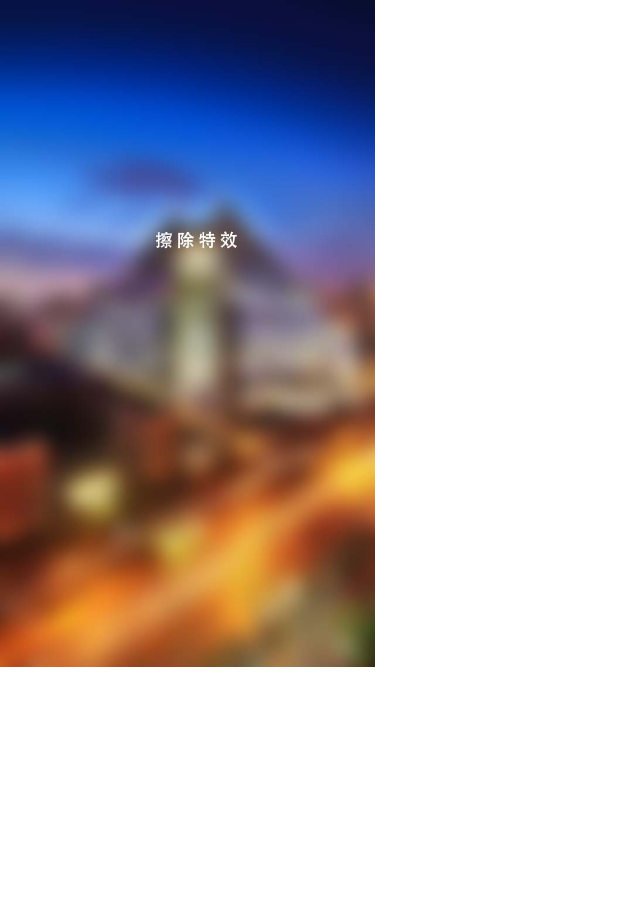
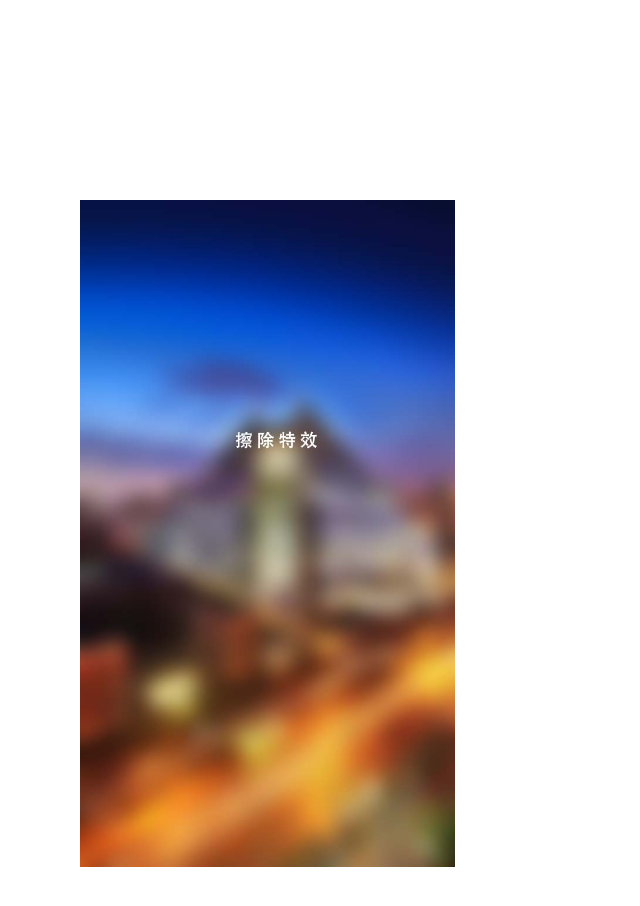
Before and after one commit to kc756585/wipe, a website: page src/index.html in a window 1280 px wide. Shown: the whole page, without its empty margins (0-640 px from the left). Drawn offline with Linux system fonts and the light colour scheme.

Commit message:
2018-11-27在定位状态下的涂抹效果

```diff
--- a/src/index.html
+++ b/src/index.html
@@ -8,6 +8,7 @@
 	.parent{
 		width: 400px;
 		height: 2000px;
+		position: relative;
 	}
 	html,body{
 		width:100%;
@@ -19,6 +20,9 @@
 		/*border:1px solid #000;*/
 		background:url(image/wipe1.jpg) center 0 no-repeat;
 		background-size: cover;
+		position: absolute;
+		top: 200px;
+		left: 20%;
 	}
 	</style>
 </head>
--- a/src/js/wipe.js
+++ b/src/js/wipe.js
@@ -94,6 +94,15 @@ Wipe.prototype.addEvent = function(){
 	var clickEvtName = this.device ? "touchstart" : "mousedown";
 	var moveEvtName = this.device ? "touchmove" : "mousemove";
 	var endEvtName = this.device ? "touchend" : "mouseup";
+	var allTop = this.cas.offsetTop;
+	var allLeft = this.cas.offsetLeft;
+	var scrollTop;
+	var scrollLeft;
+	var tobj = this.cas;
+	while(tobj = tobj.offsetParent){
+		allTop += tobj.offsetTop;
+		allLeft += tobj.offsetLeft;
+	}
 	// 在canvas画布上监听自定义事件"mousedown", 调用drawpoint函数
 	this.cas.addEventListener(clickEvtName,function(evt){
 		that.isMouseDown = true;
@@ -101,8 +110,8 @@ Wipe.prototype.addEvent = function(){
 		// 获取鼠标在视口的坐标, 传递参数到drawPoint
 		 scrollTop=document.documentElement.scrollTop||document.body.scrollTop;
 		 scrollLeft=document.documentElement.scrollLeft||document.body.scrollLeft;
-		that.posX = that.device ? event.touches[0].clientX+scrollLeft : event.clientX+scrollLeft;
-		that.posY = that.device ? event.touches[0].clientY+scrollTop : event.clientY+scrollTop;
+		that.posX = that.device ? event.touches[0].clientX - allLeft + scrollLeft : event.clientX- allLeft + scrollLeft;
+		that.posY = that.device ? event.touches[0].clientY - allTop +scrollTop : event.clientY - allTop + scrollTop;
 		that.drawT(that.posX,that.posY);
 	},false);
             this.cas.addEventListener(moveEvtName,function(evt){
@@ -114,8 +123,8 @@ Wipe.prototype.addEvent = function(){
 			event.preventDefault();
 			// 获取鼠标在视口的坐标, 传递参数到drawPoint
 
-			var x2 = that.device ? event.touches[0].clientX+scrollLeft : event.clientX+scrollLeft;
-			var y2 = that.device ? event.touches[0].clientY+scrollTop : event.clientY+scrollTop;
+			var x2 = that.device ? event.touches[0].clientX - allLeft +scrollLeft : event.clientX - allLeft +scrollLeft;
+			var y2 = that.device ? event.touches[0].clientY - allTop +scrollTop : event.clientY - allTop +scrollTop;
 			that.drawT(that.posX,that.posY,x2,y2);
 			// 每次的结束点变成下一次画线的开始点
 			that.posX = x2;
```
